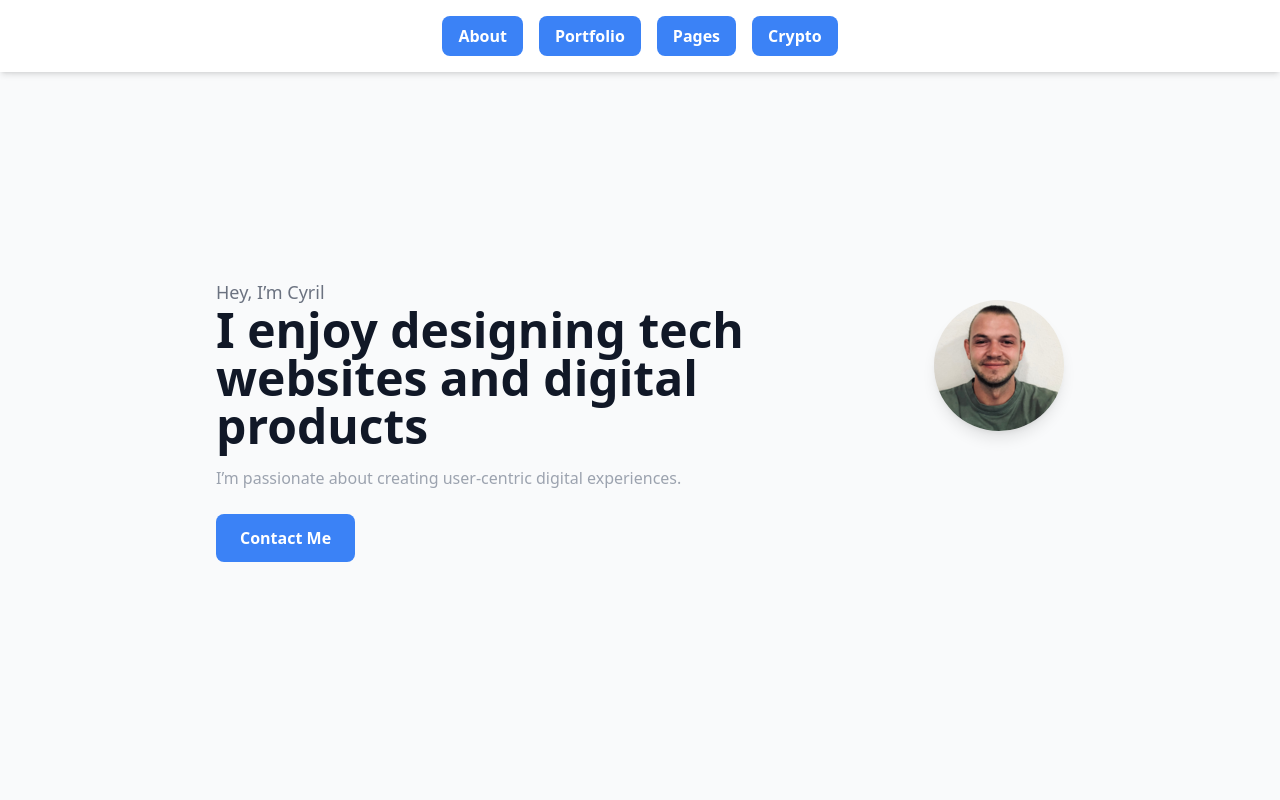
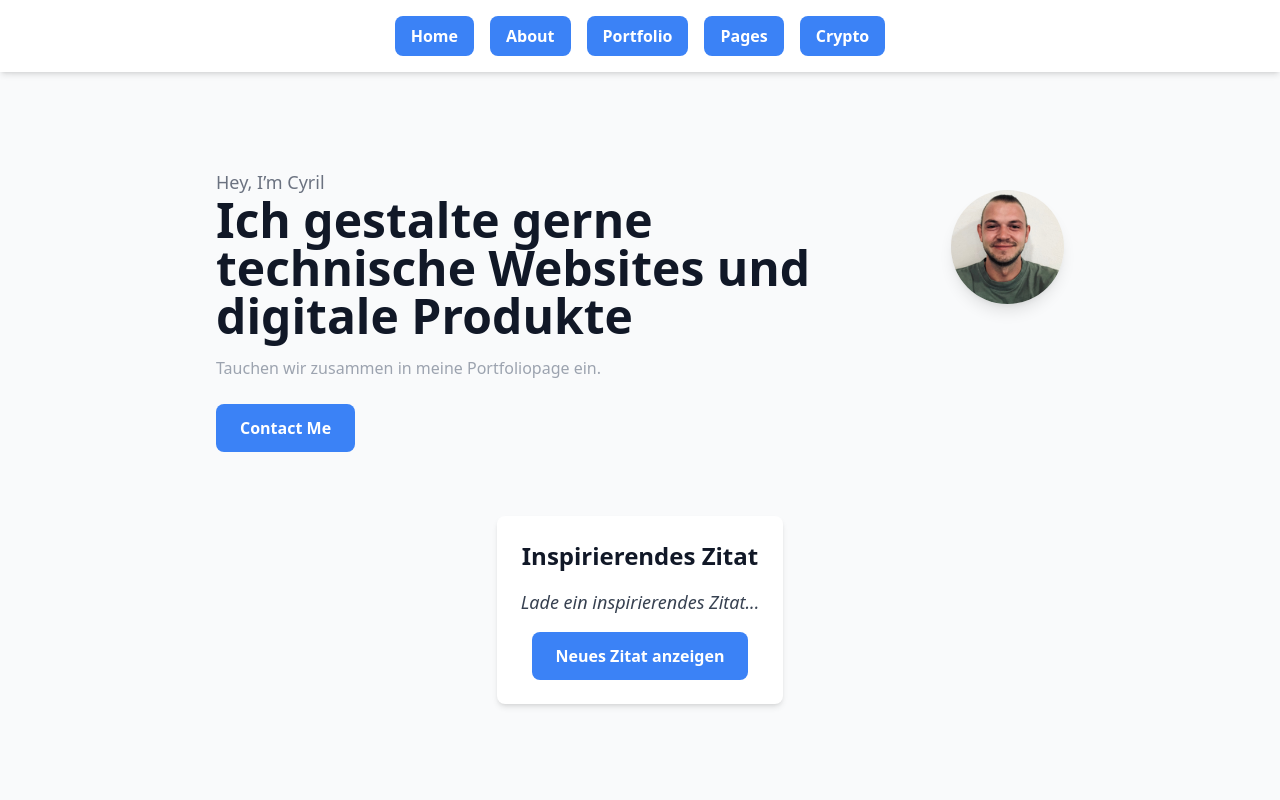
Before and after one commit to cyrilgarillo/portfolio-page, an Angular app: page /home in a window 1280 px wide. Before the commit this address led to /. Shown: the top 800 px of the page. Built offline with nearby package versions, Linux system fonts and the light colour scheme.

Commit message:
Fehler in RouterLink gefixt

```diff
--- a/src/app/app-routing.module.ts
+++ b/src/app/app-routing.module.ts
@@ -8,7 +8,7 @@ import { ContactFormComponent } from './contact-form/contact-form.component';
 import { CryptoDisplayComponent } from './crypto-display/crypto-display.component';
 
 const routes: Routes = [
-  { path: '', component: HomeComponent },
+  { path: 'home', component: HomeComponent },
   { path: 'about', component: AboutComponent },
   { path: 'portfolio', component: PortfolioComponent },
   { path: 'pages', component: PagesComponent },
--- a/src/app/app.component.html
+++ b/src/app/app.component.html
@@ -1,22 +1,11 @@
+<nav>
+  <a routerLink="/home" class="px-4 py-2 bg-blue-500 text-white font-semibold rounded-lg hover:bg-blue-600">Home</a>
+  <a routerLink="/about" class="px-4 py-2 bg-blue-500 text-white font-semibold rounded-lg hover:bg-blue-600">About</a>
+  <a routerLink="/portfolio" class="px-4 py-2 bg-blue-500 text-white font-semibold rounded-lg hover:bg-blue-600">Portfolio</a>
+  <a routerLink="/pages" class="px-4 py-2 bg-blue-500 text-white font-semibold rounded-lg hover:bg-blue-600">Pages</a>
+  <a routerLink="/crypto-display" class="px-4 py-2 bg-blue-500 text-white font-semibold rounded-lg hover:bg-blue-600">Crypto</a>
+</nav>
+
 <div>
-  <section id="home">
-    <app-home></app-home>
-  </section>
-
-  <section id="about">
-    <app-about></app-about>
-  </section>
-
-  <section id="portfolio">
-    <app-portfolio></app-portfolio>
-  </section>
-
-  <section id="pages">
-    <app-pages></app-pages>
-  </section>
-
-  <section id="crypto-display">
-    <app-crypto-display></app-crypto-display>
-  </section>
-
+  <router-outlet></router-outlet>
 </div>
--- a/src/app/app.module.ts
+++ b/src/app/app.module.ts
@@ -3,6 +3,10 @@ import { BrowserModule } from '@angular/platform-browser';
 import { FormsModule } from '@angular/forms';
 import { AppComponent } from './app.component';
 import { AppRoutingModule } from './app-routing.module';
+import { MatToolbarModule } from '@angular/material/toolbar';
+import { HttpClientModule } from '@angular/common/http'; // Importieren
+
+// Standalone-Komponenten importieren
 import { HomeComponent } from './home/home.component';
 import { AboutComponent } from './about/about.component';
 import { PortfolioComponent } from './portfolio/portfolio.component';
@@ -14,18 +18,20 @@ import { CryptoDisplayComponent } from './crypto-display/crypto-display.componen
   declarations: [
     AppComponent,
     PortfolioComponent,
-    ContactFormComponent,
+    ContactFormComponent, // Nur AppComponent bleibt in declarations
   ],
   imports: [
     BrowserModule,
     FormsModule,
     AppRoutingModule,
-    HomeComponent,  // Standalone-Komponente hinzufügen
-    AboutComponent, // Standalone-Komponente hinzufügen
+    MatToolbarModule,
+    HttpClientModule, // HttpClientModule hinzufügen
+    HomeComponent, // Standalone-Komponenten in imports
+    AboutComponent,
     PagesComponent,
-    CryptoDisplayComponent  // Standalone-Komponente hinzufügen
+    CryptoDisplayComponent,
   ],
   providers: [],
-  bootstrap: [AppComponent]
+  bootstrap: [AppComponent],
 })
 export class AppModule {}
--- a/src/app/crypto-display/crypto-display.component.html
+++ b/src/app/crypto-display/crypto-display.component.html
@@ -1,9 +1,6 @@
-<div *ngIf="solanaData">
-    <h2>{{ solanaData.name }} ({{ solanaData.symbol }})</h2>
-    <p>Price (USD): {{ solanaData.priceUsd }}</p>
-    <p>Market Cap: {{ solanaData.marketCapUsd }}</p>
-    <p>Supply: {{ solanaData.supply }}</p>
-  </div>
-  <div *ngIf="!solanaData">
-    <p>Loading data...</p>
-  </div>
+<div class="p-10 bg-gray-200 min-h-screen flex flex-col items-center justify-center">
+  <h2 class="text-3xl font-bold mb-4">Zusätzliche Seiten</h2>
+  <p class="text-lg max-w-lg text-center">
+    Dies ist die Seite "Pages", wo zusätzliche Informationen angezeigt werden könnten.
+  </p>
+</div>
--- a/src/app/crypto-display/crypto-display.component.ts
+++ b/src/app/crypto-display/crypto-display.component.ts
@@ -1,11 +1,11 @@
 import { Component } from '@angular/core';
 import { CommonModule } from '@angular/common'; // Import CommonModule
-import { HttpClientModule } from '@angular/common/http'; // Falls HttpClient benötigt wird
+import { RouterModule } from '@angular/router'; // RouterModule importieren
 
 @Component({
   selector: 'app-crypto-display',
   standalone: true, // Definiert die Komponente als standalone
-  imports: [CommonModule, HttpClientModule], // Füge CommonModule hier hinzu
+  imports: [RouterModule],
   templateUrl: './crypto-display.component.html',
   styleUrls: ['./crypto-display.component.css']
 })
--- a/src/app/home/home.component.html
+++ b/src/app/home/home.component.html
@@ -1,7 +1,11 @@
 <div class="min-h-screen flex flex-col items-center justify-center bg-gray-50">
-
   <!-- Buttons oben auf der Seite -->
   <div class="fixed top-0 left-0 w-full p-4 bg-white shadow-md z-10 flex justify-center space-x-4">
+    <a
+      routerLink="/home"
+      class="px-4 py-2 bg-blue-500 text-white font-semibold rounded-lg hover:bg-blue-600 transition">
+      Home
+    </a>
     <a
       routerLink="/about"
       class="px-4 py-2 bg-blue-500 text-white font-semibold rounded-lg hover:bg-blue-600 transition">
@@ -30,9 +34,9 @@
     <div class="text-center md:text-left">
       <p class="text-lg text-gray-500">Hey, I’m Cyril</p>
       <h1 class="text-4xl md:text-5xl font-bold text-gray-900 leading-tight">
-        I enjoy designing tech websites and digital products
+        Ich gestalte gerne technische Websites und digitale Produkte
       </h1>
-      <p class="text-gray-400 mt-4">I’m passionate about creating user-centric digital experiences.</p>
+      <p class="text-gray-400 mt-4">Tauchen wir zusammen in meine Portfoliopage ein.</p>
       <a href="#contactForm">
         <button routerLink="/contact" class="mt-6 px-6 py-3 bg-blue-500 text-white font-semibold rounded-lg hover:bg-blue-600">
           Contact Me
@@ -46,4 +50,14 @@
     </div>
   </div>
 
+  <!-- API Zitate-Bereich -->
+  <div class="mt-10 p-6 bg-white shadow-md rounded-lg text-center">
+    <h2 class="text-2xl font-bold mb-4">Inspirierendes Zitat</h2>
+    <p id="quote" class="text-gray-700 italic text-lg mb-4">{{ quote }}</p>
+    <button
+      (click)="fetchQuote()"
+      class="px-6 py-3 bg-blue-500 text-white font-semibold rounded-lg hover:bg-blue-600 transition">
+      Neues Zitat anzeigen
+    </button>
+  </div>
 </div>
--- a/src/app/home/home.component.ts
+++ b/src/app/home/home.component.ts
@@ -1,9 +1,29 @@
 import { Component } from '@angular/core';
+import { HttpClient } from '@angular/common/http'; // Für API-Aufrufe
+import { RouterModule } from '@angular/router'; // RouterModule importieren
 
 @Component({
-  selector: 'app-home', // Muss mit <app-home> übereinstimmen
+  selector: 'app-home',
   standalone: true,
+  imports: [RouterModule],
   templateUrl: './home.component.html',
-  styleUrls: ['./home.component.css']
+  styleUrls: ['./home.component.css'],
 })
-export class HomeComponent {}
+export class HomeComponent {
+  quote: string = 'Lade ein inspirierendes Zitat...';
+
+  constructor(private http: HttpClient) {}
+
+  // API-Aufruf, um ein Zitat zu holen
+  fetchQuote() {
+    this.http.get<any>('https://zenquotes.io/api/random').subscribe({
+      next: (data) => {
+        this.quote = data[0].q; // Zitat aus dem Array
+      },
+      error: (error) => {
+        console.error('Fehler beim Abrufen der API:', error);
+        this.quote = 'Standardzitat: Veränderungen beginnen bei dir selbst!';
+      },
+    });
+  }
+}
--- a/src/app/pages/pages.component.ts
+++ b/src/app/pages/pages.component.ts
@@ -1,9 +1,11 @@
 import { Component } from '@angular/core';
+import { RouterModule } from '@angular/router';
 
 @Component({
   selector: 'app-pages', // Muss mit 'app-pages' übereinstimmen
   standalone: true,
   templateUrl: './pages.component.html',
+  imports: [RouterModule],
   styleUrls: ['./pages.component.css']
 })
 
--- a/src/styles.css
+++ b/src/styles.css
@@ -11,3 +11,7 @@ html, body {
   padding: 0;
   overflow-x: hidden; /* Verhindere horizontales Scrollen */
 }
+
+a[routerLink]:hover {
+  @apply bg-red-500 text-white transform rotate-3 transition duration-300 ease-in-out;
+}
```
Also changed, not shown: 1 other file (tests, documents, lock files or other folders).
